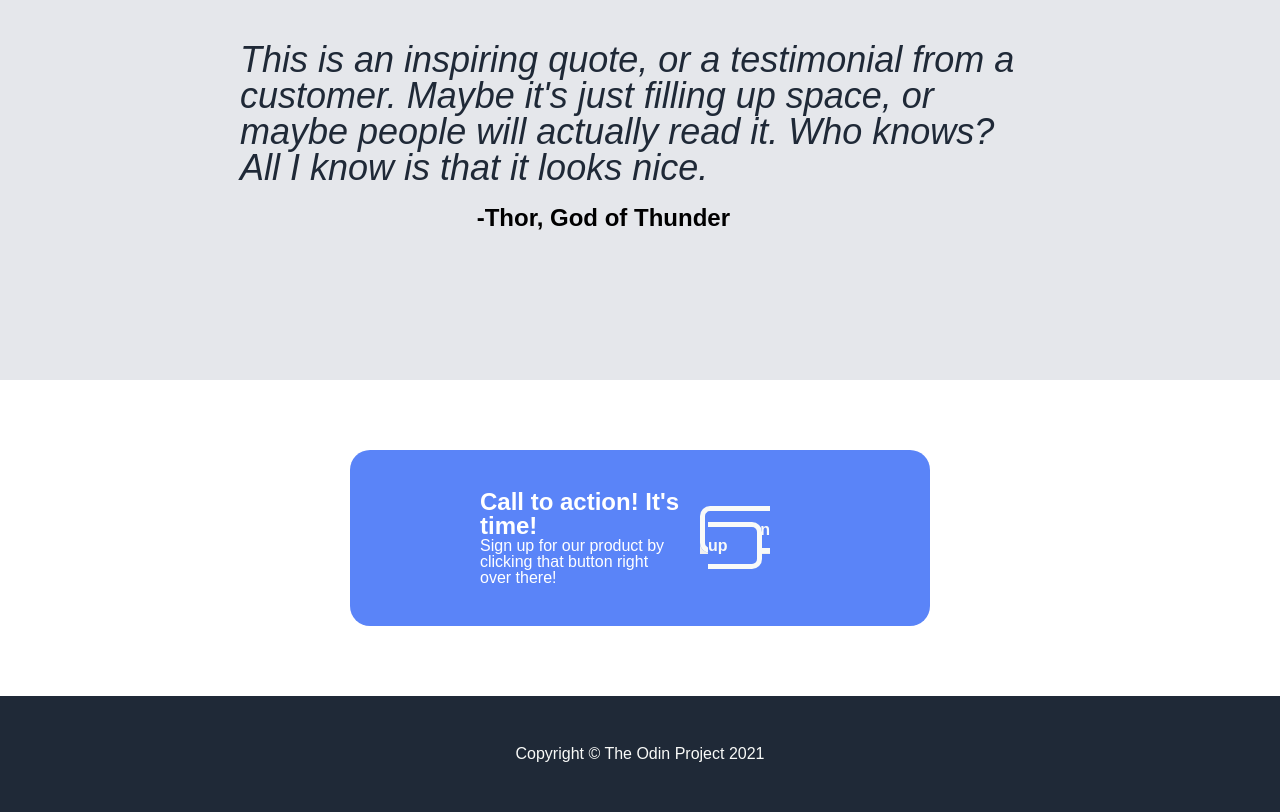
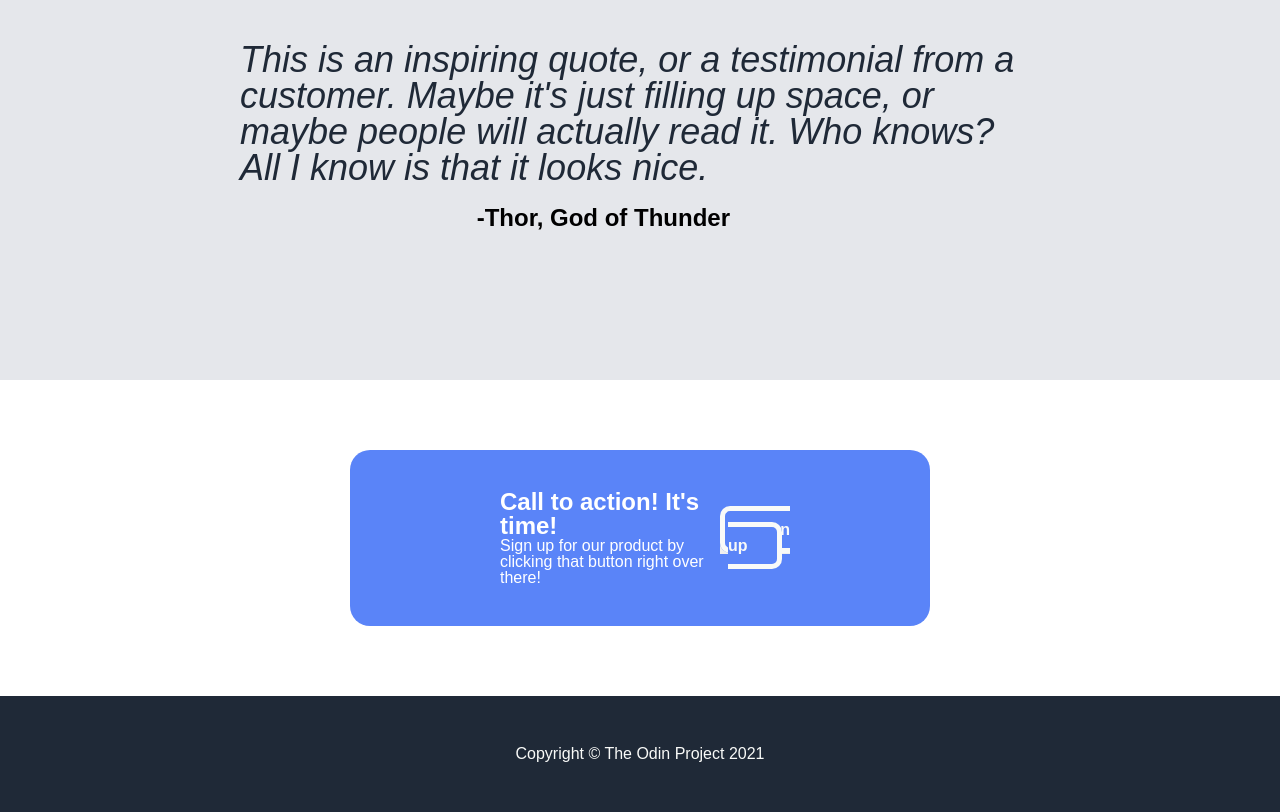
Before and after one commit to Ab-code-inc/Landing-Page, a plain HTML site: page index.html in a window 1280 px wide. Shown: the part 992-1804 px from the top of the page. Drawn offline with Linux system fonts and the light colour scheme.

Commit message:
Change-css

```diff
--- a/style.css
+++ b/style.css
@@ -163,16 +163,16 @@ img{
     margin: 70px 350px;
     color: white;
     border-radius: 20px;
-    padding: 40px;
-    gap: 20px;
+    padding: 40px 60px;
 }
 
 .text-1{
-    max-width: 700px;
+    min-width: 200px;
     display: flex;
     flex-direction: column;
     padding-left: 90px;
     flex-wrap: wrap;
+    flex: auto;
 }
 
 
@@ -185,11 +185,13 @@ img{
     border-radius: 10px;
     font-weight: bold;
     font-size: medium;
-    max-width: 300px;
+
 }
 
 .button-2{
-    padding-right: 120px;
+    padding-right: 80px;
+    max-width: 300px;
+
 }
 
 .bottom{
```
